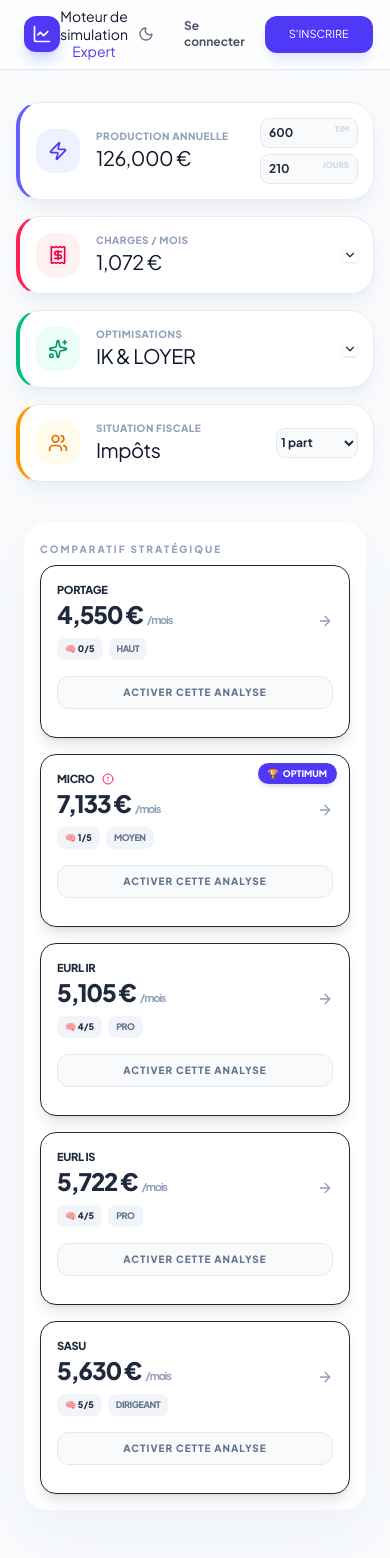
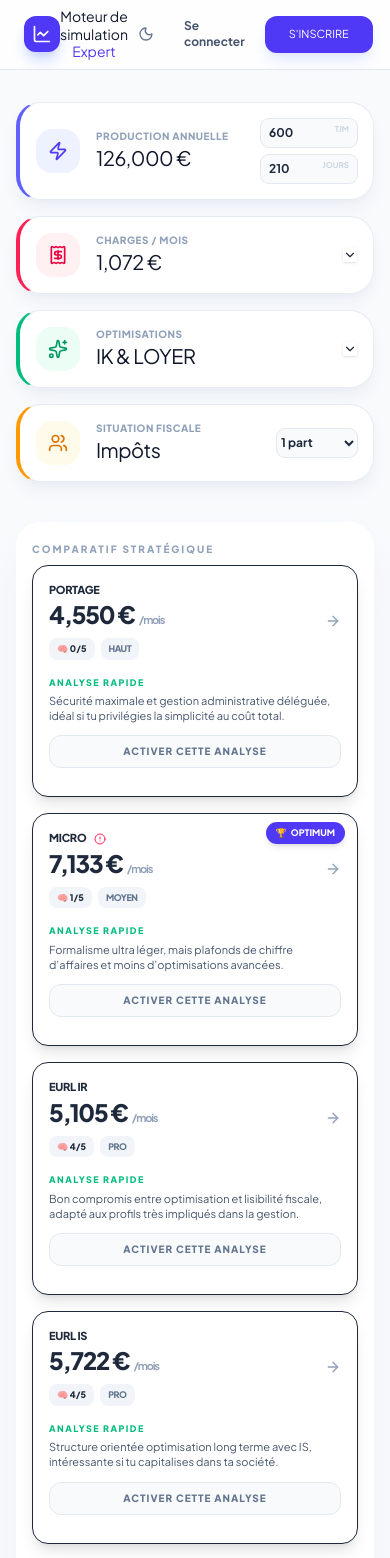
Before and after one commit to Guillaume1983/freelance-simulator-next, a Next.js app: page / in a window 390 px wide. Shown: the top 1558 px of the page. Built offline with nearby package versions, Linux system fonts and the light colour scheme.

Commit message:
Test cursor2

```diff
--- a/app/page.tsx
+++ b/app/page.tsx
@@ -24,7 +24,7 @@ export default function Home() {
 
         <TopCards sim={sim} togglePanel={togglePanel} />
 
-        <div className="max-w-[1600px] mx-auto px-6">
+        <div className="max-w-[1600px] mx-auto px-4 md:px-6">
           <ExpandPanels activePanel={activePanel} sim={sim} />
 
           <div className="flex flex-col md:flex-row gap-6 items-start mt-4">
@@ -37,7 +37,7 @@ export default function Home() {
             </div>
 
             {selectedId && (
-              <div className="w-full md:w-[32%] mt-4 md:mt-0">
+              <div className="hidden md:block md:w-[32%] md:mt-0">
                 <SidePanel
                   selectedId={selectedId}
                   setSelectedId={setSelectedId}
--- a/components/ComparisonTable.tsx
+++ b/components/ComparisonTable.tsx
@@ -24,7 +24,14 @@ export default function ComparisonTable({ sim, selectedId, setSelectedId }: any)
 
   const getDisplayValue = (r: any, row: (typeof rows)[number]) => {
     const rawValue = r[row.key] as number;
+    // On reste cohérent avec la vue desktop :
+    // - net & beforeTax : ramenés au mensuel
+    // - le reste : valeur annuelle
     return (row.key === 'net' || row.key === 'beforeTax') ? rawValue / 12 : rawValue;
+  };
+
+  const getMobileUnit = (rowKey: string) => {
+    return rowKey === 'net' || rowKey === 'beforeTax' ? '/mois' : '/an';
   };
 
   return (
@@ -165,6 +172,20 @@ export default function ComparisonTable({ sim, selectedId, setSelectedId }: any)
               )}
 
               <div className="px-4 pb-4 pt-0">
+                {/* Analyse courte directement sous la pastille, spécifique au statut */}
+                <div className="mb-3 text-[11px] text-slate-600 dark:text-slate-300">
+                  <p className="text-[9px] font-black uppercase tracking-[0.16em] text-emerald-500 mb-1">
+                    Analyse rapide
+                  </p>
+                  <p className="leading-snug">
+                    {r.id === 'Portage' && "Sécurité maximale et gestion administrative déléguée, idéal si tu privilégies la simplicité au coût total."}
+                    {r.id === 'Micro' && "Formalisme ultra léger, mais plafonds de chiffre d’affaires et moins d’optimisations avancées."}
+                    {r.id === 'EURL IR' && "Bon compromis entre optimisation et lisibilité fiscale, adapté aux profils très impliqués dans la gestion."}
+                    {r.id === 'EURL IS' && "Structure orientée optimisation long terme avec IS, intéressante si tu capitalises dans ta société."}
+                    {r.id === 'SASU' && "Grande flexibilité sur la rémunération dividendes/salaire, statut prisé mais cotisations plus élevées."}
+                  </p>
+                </div>
+
                 <button
                   type="button"
                   onClick={() => setSelectedId(r.id === selectedId ? null : r.id)}
@@ -181,6 +202,7 @@ export default function ComparisonTable({ sim, selectedId, setSelectedId }: any)
                   <div className="space-y-2 animate-in fade-in slide-in-from-top-1 duration-200">
                     {rows.map((row) => {
                       const displayValue = getDisplayValue(r, row);
+                      const unit = getMobileUnit(row.key);
 
                       return (
                         <div
@@ -208,7 +230,7 @@ export default function ComparisonTable({ sim, selectedId, setSelectedId }: any)
                             >
                               {row.prefix} {fmt(displayValue)}
                               <span className="text-[9px] text-slate-400 dark:text-slate-500 ml-1">
-                                /mois
+                                {unit}
                               </span>
                             </span>
                           </div>
```
